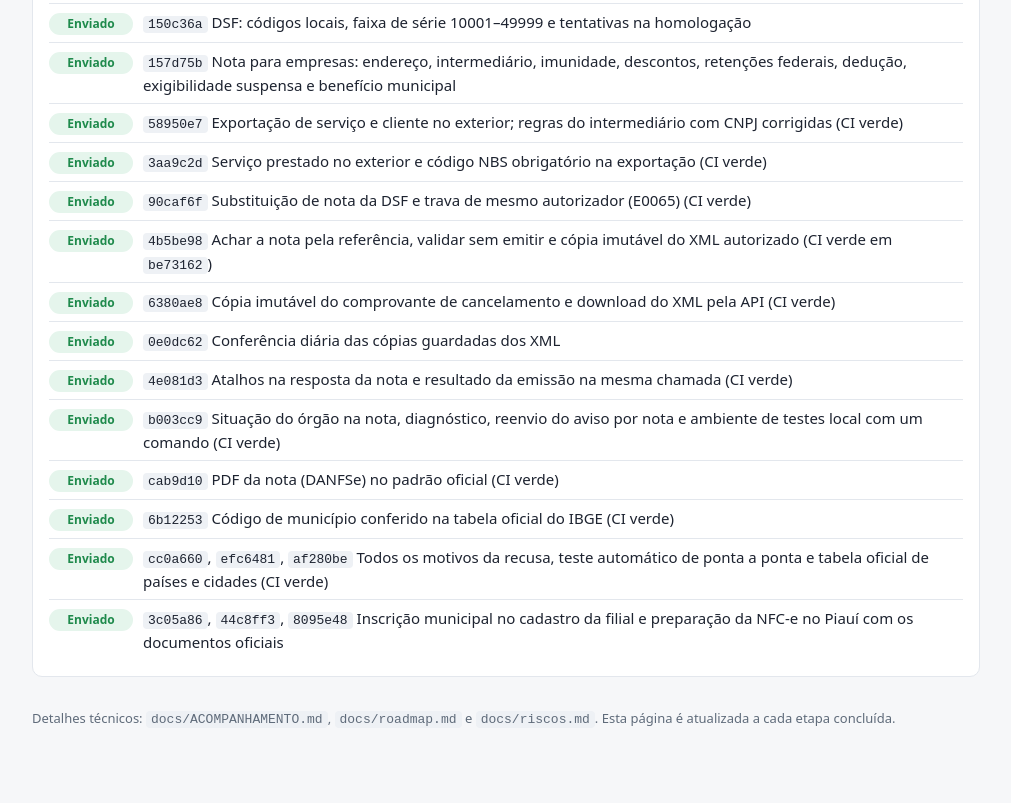
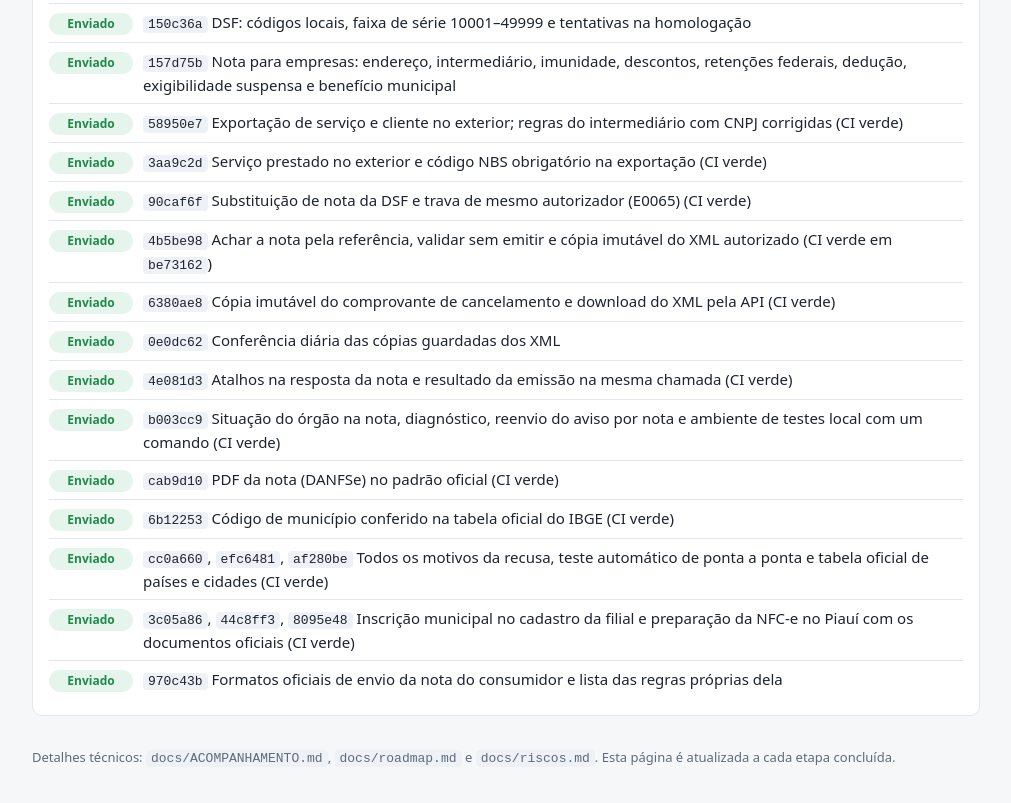
Before and after one commit to Act962/orbita-nfe, a website: page docs/status.html in a window 1280 px wide. Shown: the part 6831-7634 px from the top of the page, without its empty margins (134-1145 px from the left). Before the commit the page ends 7609 px from the top, so only its background shows below. Drawn offline with Linux system fonts and the light colour scheme.

Commit message:
Painel: schemas e regras da NFC-e enviados
Co-Authored-By: Claude Opus 5.5 <noreply@anthropic.com>

```diff
--- a/docs/status.html
+++ b/docs/status.html
@@ -288,7 +288,8 @@
 <li><span class="tag done">Enviado</span><div><code>cab9d10</code> PDF da nota (DANFSe) no padrão oficial (CI verde)</div></li>
 <li><span class="tag done">Enviado</span><div><code>6b12253</code> Código de município conferido na tabela oficial do IBGE (CI verde)</div></li>
 <li><span class="tag done">Enviado</span><div><code>cc0a660</code>, <code>efc6481</code>, <code>af280be</code> Todos os motivos da recusa, teste automático de ponta a ponta e tabela oficial de países e cidades (CI verde)</div></li>
-<li><span class="tag done">Enviado</span><div><code>3c05a86</code>, <code>44c8ff3</code>, <code>8095e48</code> Inscrição municipal no cadastro da filial e preparação da NFC-e no Piauí com os documentos oficiais</div></li>
+<li><span class="tag done">Enviado</span><div><code>3c05a86</code>, <code>44c8ff3</code>, <code>8095e48</code> Inscrição municipal no cadastro da filial e preparação da NFC-e no Piauí com os documentos oficiais (CI verde)</div></li>
+<li><span class="tag done">Enviado</span><div><code>970c43b</code> Formatos oficiais de envio da nota do consumidor e lista das regras próprias dela</div></li>
   </ul>
 </div>
 
```
